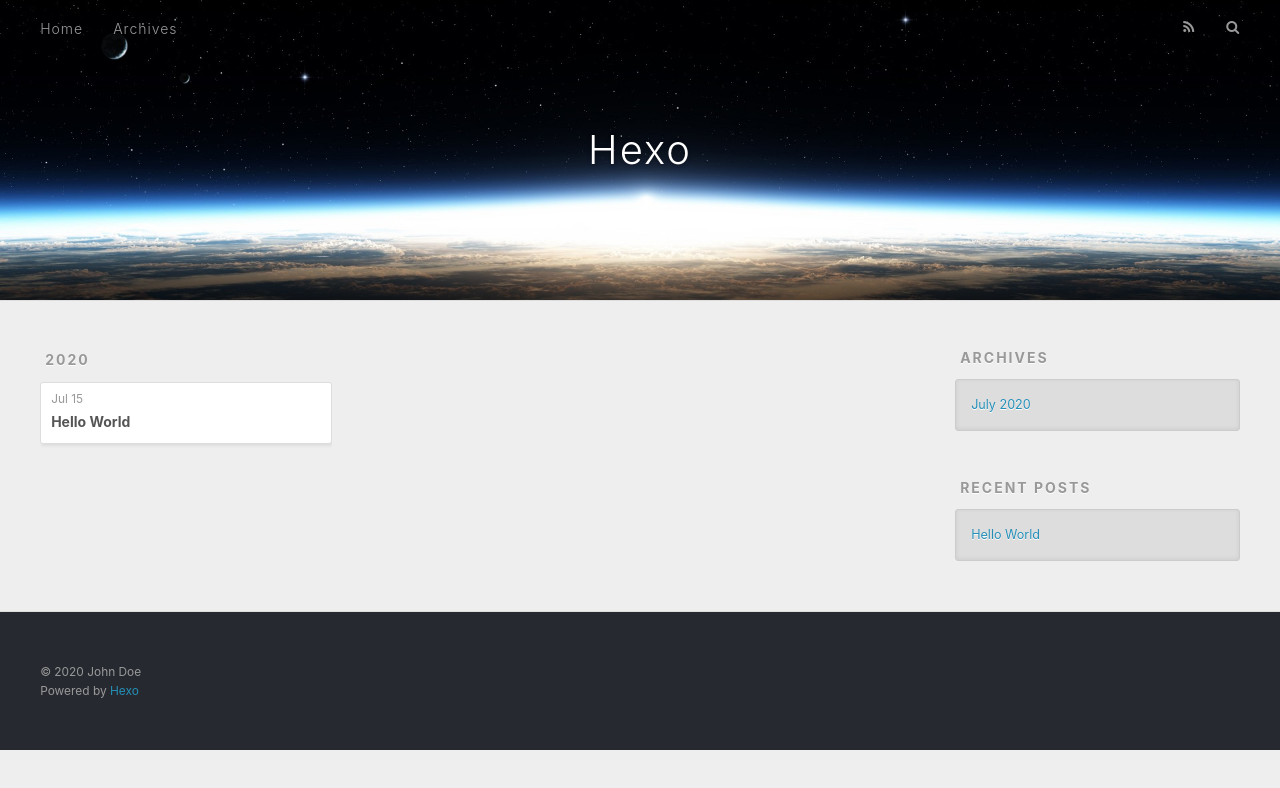
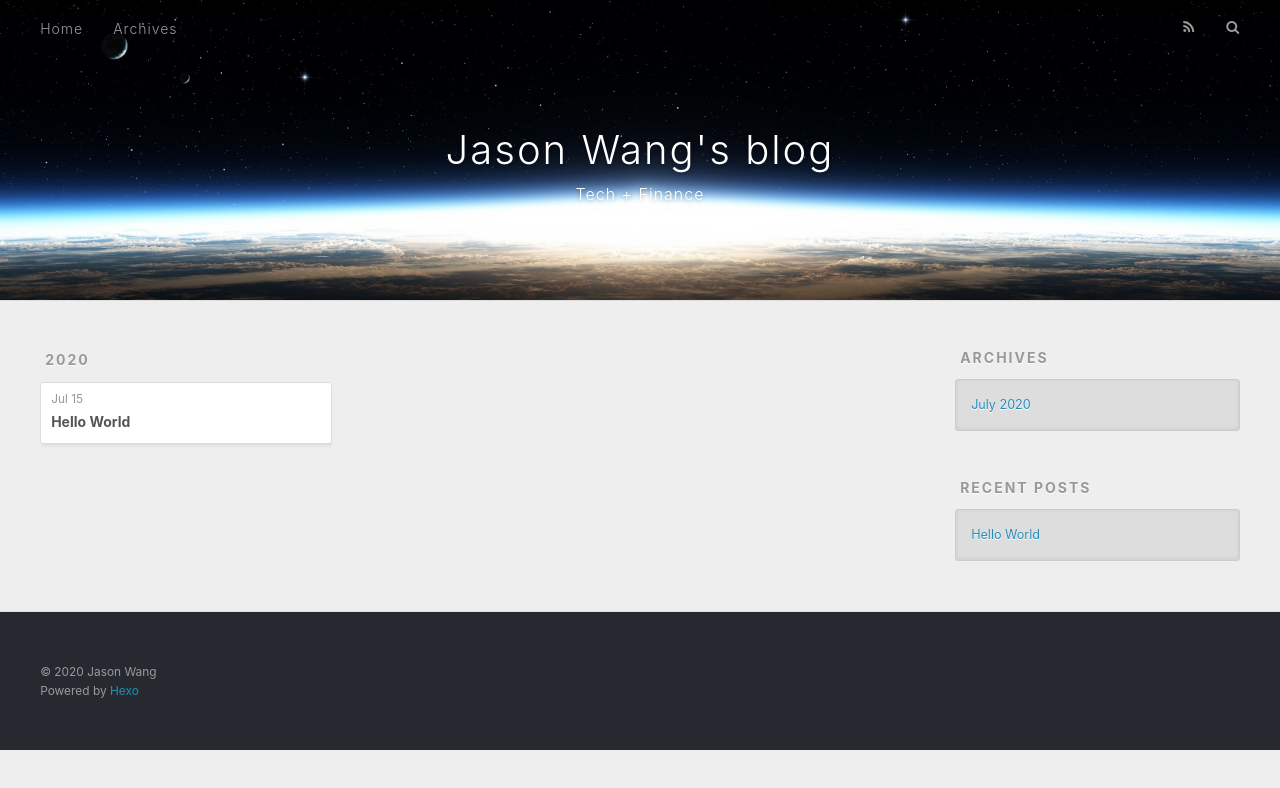
Before and after one commit to starlure/jasonwang.github.io, a plain HTML site: page archives/2020/07/index.html in a window 1280 px wide. Drawn offline with nearby package versions, Linux system fonts and the light colour scheme.

Commit message:
Site updated: 2020-07-15 20:11:13

```diff
--- a/archives/2020/07/index.html
+++ b/archives/2020/07/index.html
@@ -5,17 +5,18 @@
 
 
 
-  <title>Archives: 2020/7 | Hexo</title>
+  <title>Archives: 2020/7 | Jason Wang&#39;s blog</title>
   <meta name="viewport" content="width=device-width, initial-scale=1, maximum-scale=1">
   <meta property="og:type" content="website">
-<meta property="og:title" content="Hexo">
+<meta property="og:title" content="Jason Wang&#39;s blog">
 <meta property="og:url" content="http://yoursite.com/archives/2020/07/index.html">
-<meta property="og:site_name" content="Hexo">
+<meta property="og:site_name" content="Jason Wang&#39;s blog">
 <meta property="og:locale" content="en_US">
-<meta property="article:author" content="John Doe">
+<meta property="article:author" content="Jason Wang">
+<meta property="article:tag" content="DeepLearning NLP Economics Math">
 <meta name="twitter:card" content="summary">
 
-    <link rel="alternate" href="/atom.xml" title="Hexo" type="application/atom+xml">
+    <link rel="alternate" href="/atom.xml" title="Jason Wang&#39;s blog" type="application/atom+xml">
 
 
     <link rel="icon" href="/favicon.png">
@@ -36,8 +37,12 @@
   <div id="header-outer" class="outer">
     <div id="header-title" class="inner">
       <h1 id="logo-wrap">
-        <a href="/" id="logo">Hexo</a>
+        <a href="/" id="logo">Jason Wang&#39;s blog</a>
       </h1>
+
+        <h2 id="subtitle-wrap">
+          <a href="/" id="subtitle">Tech + Finance</a>
+        </h2>
 
     </div>
     <div id="header-inner" class="inner">
@@ -141,7 +146,7 @@
 
   <div class="outer">
     <div id="footer-info" class="inner">
-      &copy; 2020 John Doe<br>
+      &copy; 2020 Jason Wang<br>
       Powered by <a href="http://hexo.io/" target="_blank">Hexo</a>
     </div>
   </div>
```
Also changed, not shown: 2020/07/15/hello-world/index.html (+11 -6 lines), archives/2020/index.html (+12 -7 lines), archives/index.html (+12 -7 lines), index.html (+12 -7 lines).
